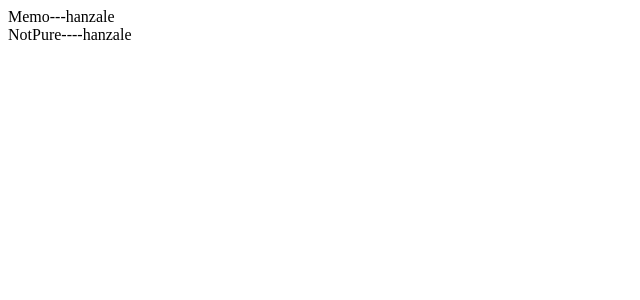
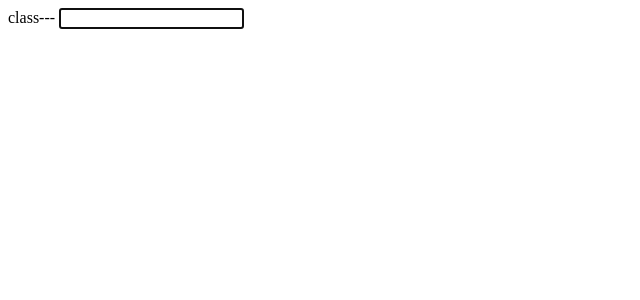
Before and after one commit to HanzaleLatifi/ReactCourse, a React (Create React App) app: page / in a window 1280 px wide. Shown: the top 300 px of the page, without its empty margins (0-640 px from the left). Built offline with nearby package versions, Linux system fonts and the light colour scheme.

Commit message:
Ref & useRef

```diff
--- a/src/App.js
+++ b/src/App.js
@@ -1,5 +1,6 @@
 import React, { Component } from 'react';
-import ParentComp from './Components/PureMemoComp/ParentComp';
+import ClassRef from './Components/Ref/ClassRef';
+import FunctionalRef from './Components/Ref/FunctionalRef';
 
 
 
@@ -12,7 +13,12 @@ class App extends Component {
 
         return (
 
-            <ParentComp />
+            <div>
+                class--- <ClassRef />
+                {/* Func -----<FunctionalRef /> */}
+
+
+            </div>
 
 
         );
--- /dev/null
+++ b/src/Components/Ref/ClassRef.js
@@ -0,0 +1,18 @@
+import React, { Component } from 'react';
+class ClassRef extends Component {
+    state = {}
+    constructor(props) {
+        super(props);
+        this.inputRef = React.createRef();
+    }
+    componentDidMount() {
+        this.inputRef.current.focus();
+    }
+    render() {
+        return (
+            <input type="text" ref={this.inputRef} />
+        );
+    }
+}
+
+export default ClassRef;
--- /dev/null
+++ b/src/Components/Ref/FunctionalRef.js
@@ -0,0 +1,16 @@
+import React, { useRef, useEffect } from 'react';
+const FunctionalRef = () => {
+    const inputRef = useRef();
+    useEffect(() => {
+        inputRef.current.focus();
+
+
+    }, [])
+
+    return (
+        <input ref={inputRef} />
+
+    );
+}
+
+export default FunctionalRef
```
